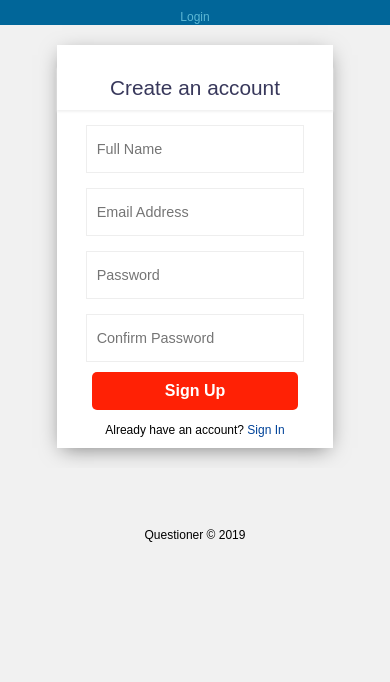
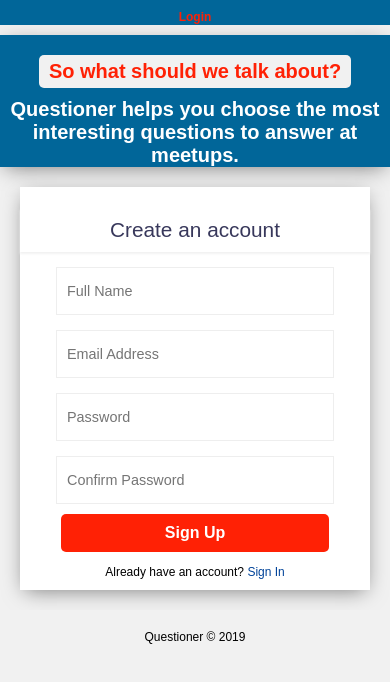
Before and after one commit to muheebolakunle/Questioner, a plain HTML site: page UI/index.html in a window 390 px wide. Shown: the part 60-742 px from the top of the page. Drawn offline with Linux system fonts and the light colour scheme.

Commit message:
Modify index page

```diff
--- a/UI/index.html
+++ b/UI/index.html
@@ -17,14 +17,21 @@
             </div>
             <nav>
                 <ul>
-                    <li class=""><a href="login.html">Login</a></li>
+                    <li class=""><a class="highlight" href="login.html">Login</a></li>
                 </ul>
             </nav>
         </div>
     </header>
 
+<div class="wrapper">
+    <section id="brief">
 
-    <main class="container">
+      <h1 class="highlight">So what should we talk about?</h1>
+      <h3>Questioner helps you choose the most interesting questions to answer at meetups.</h3>
+
+    </section>
+
+    <main id="main" class="container">
             <section class="form__wrapper">
               <div class="form">
                 <p class="form__header">Create an account</p>
@@ -56,8 +63,8 @@
               </div>
             </section>
           </main>
-
-    <footer class="footer">
+        </div>
+    <footer id="profile-foot" class="footer">
             <p>Questioner <span>&copy;</span> 2019</p>
     </footer>
 
--- a/UI/style.css
+++ b/UI/style.css
@@ -171,6 +171,57 @@ input:focus {
     cursor: pointer;
     font-weight: bold;
     font-size: 16px;
+  }
+
+  div.wrapper{
+    overflow: hidden;
+    margin: 0;
+    width: 100%;
+    min-height: 500px;
+    margin-bottom: 40px
+  }
+
+  #brief{
+    float: left;
+    width: 55%;
+    background: #016699;
+    color: #f1f1f1;
+    align-content: center;
+    margin: 27px 0 10px 0;
+    min-height: 406px;
+    /* padding: 40px ; */
+    text-align: center;
+    box-shadow: 0 5px 20px -5px rgba(0, 0, 0, 0.5);
+  }
+  #brief h1{
+    margin: auto;
+    padding: 0;
+    margin-top: 150px;
+    margin-bottom: 10px;
+    font-size: 30px;
+    background: #f1f1f1;
+    border-radius: 5px;
+    width: 80%;
+    padding-top: 5px;
+    padding-bottom: 5px;
+  }
+
+  #brief h3{
+    color: #ffffff;
+    font-size: 23px;
+    margin-left: 10px;
+    margin-right: 10px;
+    text-transform: none;
+    font-weight: bolder;
+  }
+
+  #main{
+    float: right;
+    width: 40%
+  }
+  #main .form__wrapper{
+
+    width: 80%
   }
 
 
@@ -373,7 +424,7 @@ footer#profile-foot{
 
   /* MEDIA QUERY */
   @media(max-width: 768px){
-    .form__wrapper, .container{
+    .form__wrapper, .container,{
       width: 90%;
       margin-top: 0px;
     }
@@ -382,10 +433,20 @@ footer#profile-foot{
      header nav,
      header nav li,
      aside#profile,
-     main#main-profile {
+     main#main-profile ,
+     #brief,
+     #main{
       float: none;
       text-align: center;
       width: 100%;
+    }
+
+    #brief h3{
+      font-size: 20px;
+    }
+    #brief h1{
+      margin-top: 10px;
+      font-size: 20px;
     }
 
     header a{
@@ -395,12 +456,20 @@ footer#profile-foot{
     .form{
       margin: 20px
     }
-    aside#profile{
+    aside#profile,#brief{
       min-height: 150px;
       width: inherit;
       margin: 10px  0 0 0;
     }
+    #brief{
+      min-height: 100px;
+      padding-top: 10px;
+    }
     main#main-profile .feed-container{
       margin: 0;
     }
+    #main .form__wrapper{
+      width: 100%;
+      margin-top: 0;
+    }
   }
```
